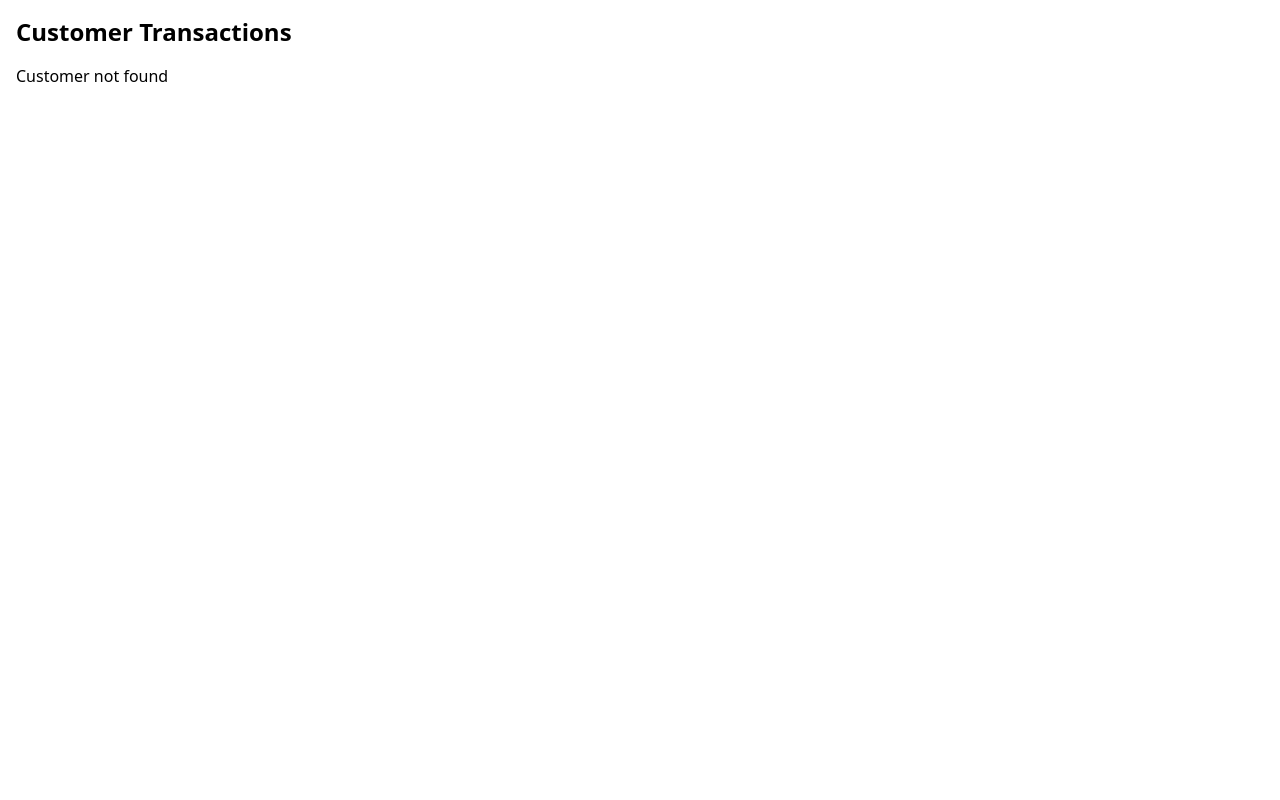
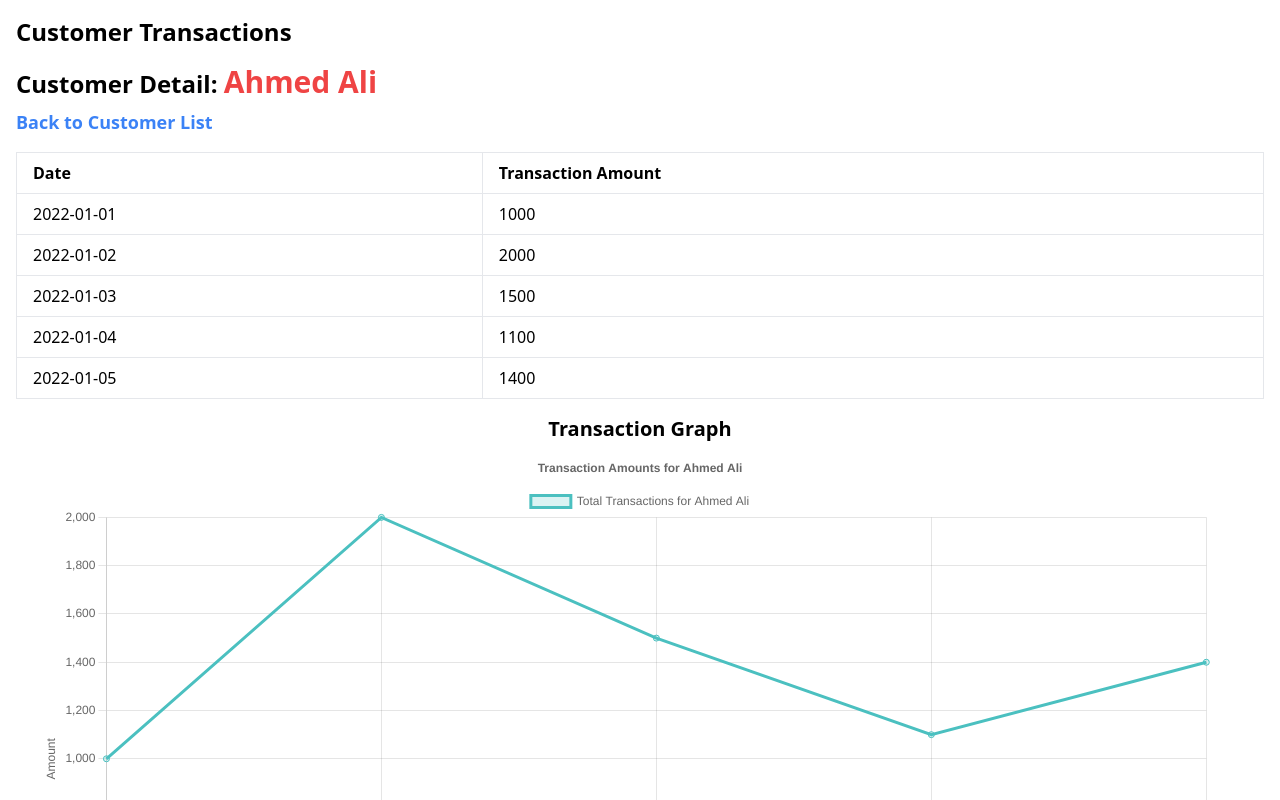
Before and after one commit to Ahmed-Serag19/route-tech-assignment, a React (Vite) app: page /customer/1 in a window 1280 px wide. Before the commit this address had no page. Shown: the top 800 px of the page. Built offline with nearby package versions, Linux system fonts and the light colour scheme; the HTML template or start-up script is replaced by a standard one.

Commit message:
added dummy data so it works on the deployed website

```diff
--- a/src/App.tsx
+++ b/src/App.tsx
@@ -1,12 +1,10 @@
-import React, { useState, useEffect } from 'react';
-import { Route, Routes } from 'react-router-dom';
+import React, { useState, useEffect } from "react";
+import { Route, Routes } from "react-router-dom";
 // import { getCustomers, getTransactions } from './services/api';
-import CustomerTable from './components/CustomerTable';
-import CustomerDetail from './routes/CustomerDetail';
-import { Customer, Transaction } from './services/types';
-
-const App: React.FC = () => {
-  const [customers, setCustomers] = useState<Customer[]>([
+import CustomerTable from "./components/CustomerTable";
+import CustomerDetail from "./routes/CustomerDetail";
+import { Customer, Transaction } from "./services/types";
+const dummyCustomerData = [
   { id: 1, name: "Ahmed Ali" },
   { id: 2, name: "Aya Elsayed" },
   { id: 3, name: "Mina Adel" },
@@ -16,9 +14,9 @@ const App: React.FC = () => {
   { id: 7, name: "Laila Ahmed" },
   { id: 8, name: "Omar Zaki" },
   { id: 9, name: "Nora Sami" },
-  { id: 10, name: "Tarek Youssef" }
-]);
-  const [transactions, setTransactions] = useState<Transaction[]>([
+  { id: 10, name: "Tarek Youssef" },
+];
+const dummyTransactionsData = [
   { id: 1, customer_id: 1, date: "2022-01-01", amount: 1000 },
   { id: 2, customer_id: 1, date: "2022-01-02", amount: 2000 },
   { id: 3, customer_id: 2, date: "2022-01-01", amount: 550 },
@@ -67,8 +65,13 @@ const App: React.FC = () => {
   { id: 46, customer_id: 10, date: "2022-01-02", amount: 1250 },
   { id: 47, customer_id: 10, date: "2022-01-03", amount: 1450 },
   { id: 48, customer_id: 10, date: "2022-01-04", amount: 1650 },
-  { id: 49, customer_id: 10, date: "2022-01-05", amount: 1850 }
-]);
+  { id: 49, customer_id: 10, date: "2022-01-05", amount: 1850 },
+];
+const App: React.FC = () => {
+  const [customers, setCustomers] = useState<Customer[]>(dummyCustomerData);
+  const [transactions, setTransactions] = useState<Transaction[]>(
+    dummyTransactionsData
+  );
 
   // useEffect(() => {
   //   getCustomers().then((response) => {
@@ -82,9 +85,7 @@ const App: React.FC = () => {
   return (
     <>
       <div className="container mx-auto p-4">
-        <h1 className="text-2xl font-bold mb-4">
-          Customer Transactions
-        </h1>
+        <h1 className="text-2xl font-bold mb-4">Customer Transactions</h1>
         <Routes>
           <Route
             path="/"
--- a/src/routes/CustomerDetail.tsx
+++ b/src/routes/CustomerDetail.tsx
@@ -1,7 +1,7 @@
-import React from 'react';
-import { useParams, Link } from 'react-router-dom';
-import TransactionGraph from '../components/TransactionGraph';
-import { Customer, Transaction } from '../services/types';
+import React from "react";
+import { useParams, Link } from "react-router-dom";
+import TransactionGraph from "../components/TransactionGraph";
+import { Customer, Transaction } from "../services/types";
 
 interface CustomerDetailProps {
   customers: Customer[];
@@ -22,7 +22,7 @@ const CustomerDetail: React.FC<CustomerDetailProps> = ({
     return <div>Loading...</div>; // Wait for customers data to be loaded
   }
 
-  const customer = customers.find((c) => c.id === id); // Compare as string
+  const customer = customers.find((c) => c.id === Number(id)); // Convert id to number before comparison//+
 
   const customerTransactions = transactions.filter(
     (t) => t.customer_id === Number(id)
@@ -35,7 +35,7 @@ const CustomerDetail: React.FC<CustomerDetailProps> = ({
   return (
     <div>
       <h2 className=" font-bold mb-2  text-2xl">
-        Customer Detail:{' '}
+        Customer Detail:{" "}
         <span className="text-3xl text-red-500">{customer.name}</span>
       </h2>
       <Link
@@ -55,9 +55,7 @@ const CustomerDetail: React.FC<CustomerDetailProps> = ({
           {customerTransactions.map((transaction) => (
             <tr key={transaction.id}>
               <td className="py-2 px-4 border">{transaction.date}</td>
-              <td className="py-2 px-4 border">
-                {transaction.amount}
-              </td>
+              <td className="py-2 px-4 border">{transaction.amount}</td>
             </tr>
           ))}
         </tbody>
--- a/src/services/types.ts
+++ b/src/services/types.ts
@@ -1,6 +1,6 @@
 // types.ts
 export interface Customer {
-  id: string; // Use string to match the data
+  id: number; // Use string to match the data
   name: string;
 }
 
```
